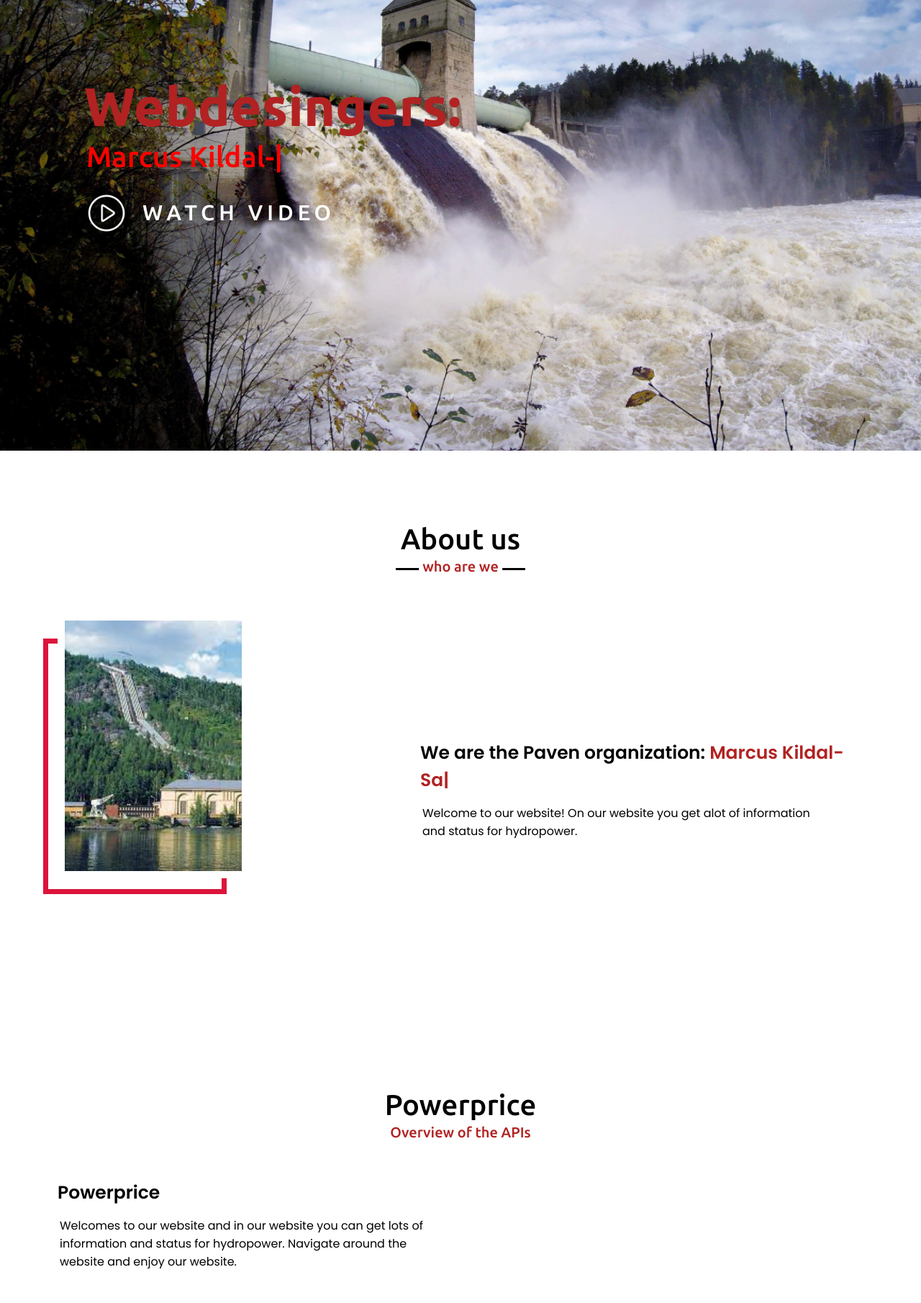
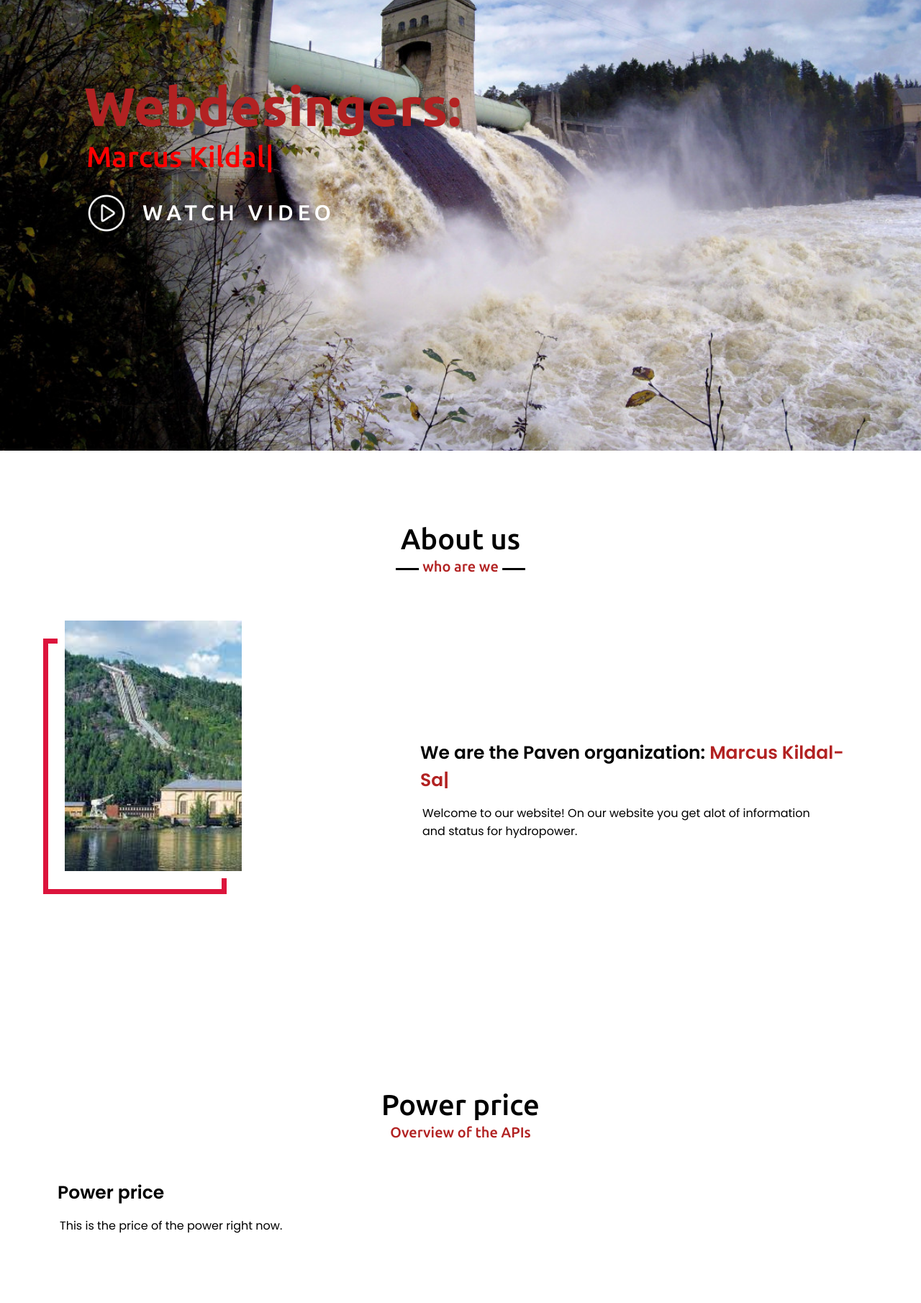
Before and after one commit to MarcusKildal/paven.as-bouve, a PHP site: page /main.php in a window 1280 px wide. Shown: the part 174-1984 px from the top of the page at 72% size. Run offline with PHP 8.4, Linux system fonts and the light colour scheme; the visitor is signed in with stand-in values (Sample User, id 1); some libraries are stand-ins or nearby versions.

Commit message:
La til tekst under de forskjellige temaene og endret water height til water level

```diff
--- a/PHP&CSS&JS-filer/main.php
+++ b/PHP&CSS&JS-filer/main.php
@@ -179,13 +179,13 @@ if(empty($_SESSION["id"])) {
 
   <div class="max-width">
 
-    <h2 class="api-title">Powerprice</h2>
+    <h2 class="api-title">Power price</h2>
 
     <div class="api-at">
 
       <div class="api-left">
-        <div class="api-text">Powerprice<span class="typing-2"></span></div>
-        <p>Welcomes to our website and in our website you can get lots of information and status for hydropower. Navigate around the website and enjoy our website.</p>
+        <div class="api-text">Power price<span class="typing-2"></span></div>
+        <p>This is the price of the power right now.</p>
       </div>
     </div>
   </div>
@@ -200,13 +200,13 @@ if(empty($_SESSION["id"])) {
 
   <div class="max-width">
 
-    <h2 class="api-title">Waterpower</h2>
+    <h2 class="api-title">Water power</h2>
 
     <div class="api-at">
 
       <div class="api-left">
-        <div class="api-text">Waterpower<span class="typing-2"></span></div>
-        <p>Welcomes to our website and in our website you can get lots of information and status for hydropower. Navigate around the website and enjoy our website.</p>
+        <div class="api-text">Water power<span class="typing-2"></span></div>
+        <p>This is the price of the water power right now.</p>
       </div>
 
     </div>
@@ -223,34 +223,13 @@ if(empty($_SESSION["id"])) {
 
   <div class="max-width">
 
-    <h2 class="api-title">Electricity price</h2>
-
-    <div class="api-at">
-
-      <div class="api-left">
-        <div class="api-text">Electricity price<span class="typing-2"></span></div>
-        <p>Welcomes to our website and in our website you can get lots of information and status for hydropower. Navigate around the website and enjoy our website.</p>
-      </div>
-
-    </div>
-
-  </div>
-
-</section>
-
-
-
-<section class="api" id="api">
-
-  <div class="max-width">
-
     <h2 class="api-title">Earnings</h2>
 
     <div class="api-at">
 
       <div class="api-left">
         <div class="api-text">Earnings<span class="typing-2"></span></div>
-        <p>Welcome to our website. On our website you can get alot of information and status for hydropower.</p>
+        <p>This is how much money we have earned the power.</p>
       </div>
 
     </div>
@@ -264,13 +243,13 @@ if(empty($_SESSION["id"])) {
 
   <div class="max-width">
 
-    <h2 class="api-title">Waterheight</h2>
+    <h2 class="api-title">Water level</h2>
 
     <div class="api-at">
 
       <div class="api-left">
-        <div class="api-text">Waterheight<span class="typing-2"></span></div>
-        <p>Welcomes to our website and in our website you can get lots of information and status for hydropower. Navigate around the website and enjoy our website.</p>
+        <div class="api-text">Water level<span class="typing-2"></span></div>
+        <p>This is the water level right now.</p>
       </div>
 
     </div>
@@ -290,7 +269,7 @@ if(empty($_SESSION["id"])) {
 
       <div class="api-left">
         <div class="api-text">Nature cost<span class="typing-2"></span></div>
-        <p>Welcomes to our website and in our website you can get lots of information and status for hydropower. Navigate around the website and enjoy our website.</p>
+        <p>This is how much it has cost the nature.</p>
       </div>
 
     </div>
```
Also changed, not shown: 1 other file.
